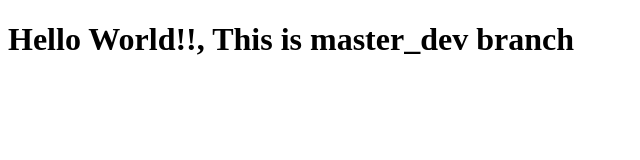
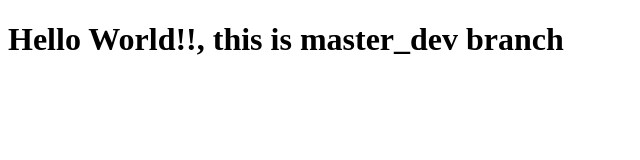
Before and after one commit to ApoorvNautiyal/html, a plain HTML site: page index.html in a window 1280 px wide. Shown: the whole page, without its empty margins (0-640 px from the left). Drawn offline with Linux system fonts and the light colour scheme.

Commit message:
master_dev changes v1

```diff
--- a/index.html
+++ b/index.html
@@ -1,6 +1,6 @@
 <!DOCTYPE html>
 <html>
 <body>
-<h1>Hello World!!, This is master_dev branch</h1>
+<h1>Hello World!!, this is master_dev branch</h1>
 </body>
 </html>
```
